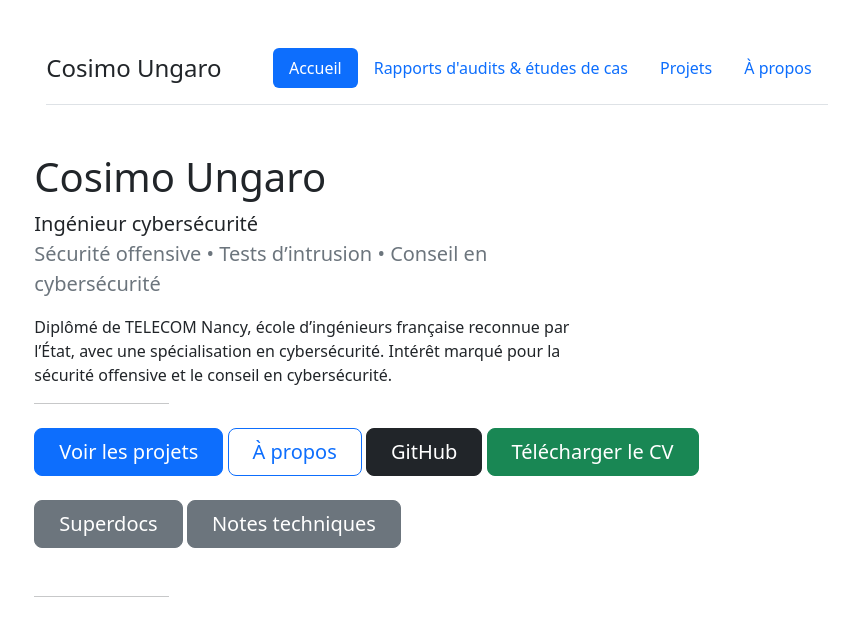
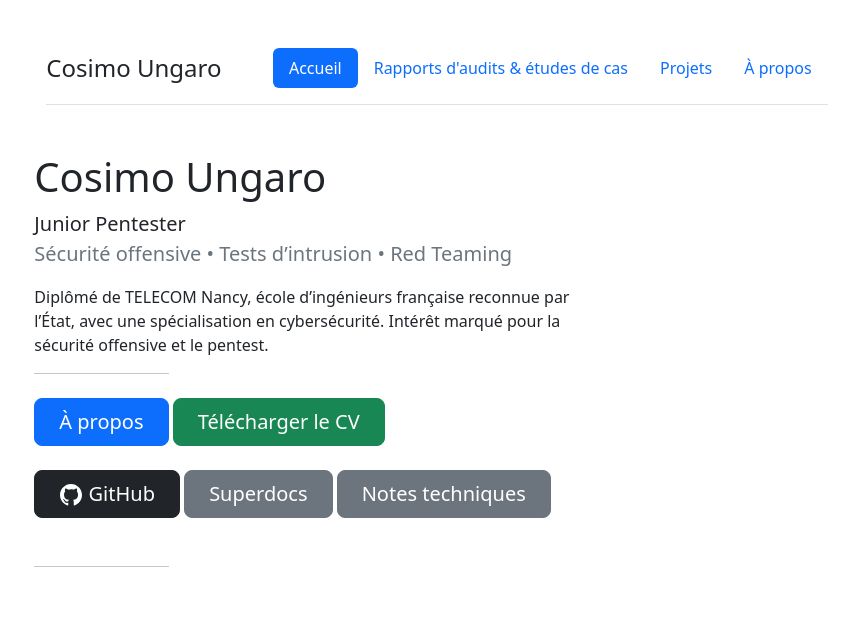
Before and after one commit to cos-imo/cos-imo-github.io, a plain HTML site: page index.html in a window 1280 px wide. Shown: the whole page, without its empty margins (203-1045 px from the left). Drawn offline with Linux system fonts and the light colour scheme.

Commit message:
(feat) changement du message d'accueil et réorganisation des boutons

```diff
--- a/index.html
+++ b/index.html
@@ -32,27 +32,29 @@
 
         <div class="mb-5">
           <p class="fs-5 col-md-8">
-            Ingénieur cybersécurité<br>
+            Junior Pentester<br>
             <span class="text-muted">
-              Sécurité offensive • Tests d’intrusion • Conseil en cybersécurité
+              Sécurité offensive • Tests d’intrusion • Red Teaming
             </span>
           </p>
 
           <p class="col-md-8">
             Diplômé de TELECOM Nancy, école d’ingénieurs française reconnue par l’État,
             avec une spécialisation en cybersécurité. Intérêt marqué pour la sécurité offensive
-            et le conseil en cybersécurité.
+            et le pentest.
           </p>
 
           <hr class="col-3 col-md-2 mb-4">
 
-          <a href="projets.html" class="btn btn-primary btn-lg px-4">Voir les projets</a>
-          <a href="about.html" class="btn btn-outline-primary btn-lg px-4">À propos</a>
-          <a href="https://github.com/cos-imo" class="btn btn-dark btn-lg px-4">GitHub</a>
+          <a href="about.html" class="btn btn-primary btn-lg px-4">À propos</a>
           <a href="CV_Cosimo_Ungaro.pdf" class="btn btn-success btn-lg px-4">Télécharger le CV</a>
 
           <br><br>
 
+          <a href="https://github.com/cos-imo" class="btn btn-dark btn-lg px-4">
+            <svg aria-hidden="true" focusable="false" class="octicon octicon-mark-github" viewBox="0 0 24 24" width="24" height="24" fill="currentColor" display="inline-block" overflow="visible" style="vertical-align:text-bottom"><path d="M12 1C5.923 1 1 5.923 1 12c0 4.867 3.149 8.979 7.521 10.436.55.096.756-.233.756-.522 0-.262-.013-1.128-.013-2.049-2.764.509-3.479-.674-3.699-1.292-.124-.317-.66-1.293-1.127-1.554-.385-.207-.936-.715-.014-.729.866-.014 1.485.797 1.691 1.128.99 1.663 2.571 1.196 3.204.907.096-.715.385-1.196.701-1.471-2.448-.275-5.005-1.224-5.005-5.432 0-1.196.426-2.186 1.128-2.956-.111-.275-.496-1.402.11-2.915 0 0 .921-.288 3.024 1.128a10.193 10.193 0 0 1 2.75-.371c.936 0 1.871.123 2.75.371 2.104-1.43 3.025-1.128 3.025-1.128.605 1.513.221 2.64.111 2.915.701.77 1.127 1.747 1.127 2.956 0 4.222-2.571 5.157-5.019 5.432.399.344.743 1.004.743 2.035 0 1.471-.014 2.654-.014 3.025 0 .289.206.632.756.522C19.851 20.979 23 16.854 23 12c0-6.077-4.922-11-11-11Z"></path></svg>
+            GitHub
+          </a>
           <a href="https://superdocs.cosimoungaro.fr" class="btn btn-secondary btn-lg px-4">Superdocs</a>
           <a href="https://notes.cosimoungaro.fr" class="btn btn-secondary btn-lg px-4">Notes techniques</a>
         </div>
```
